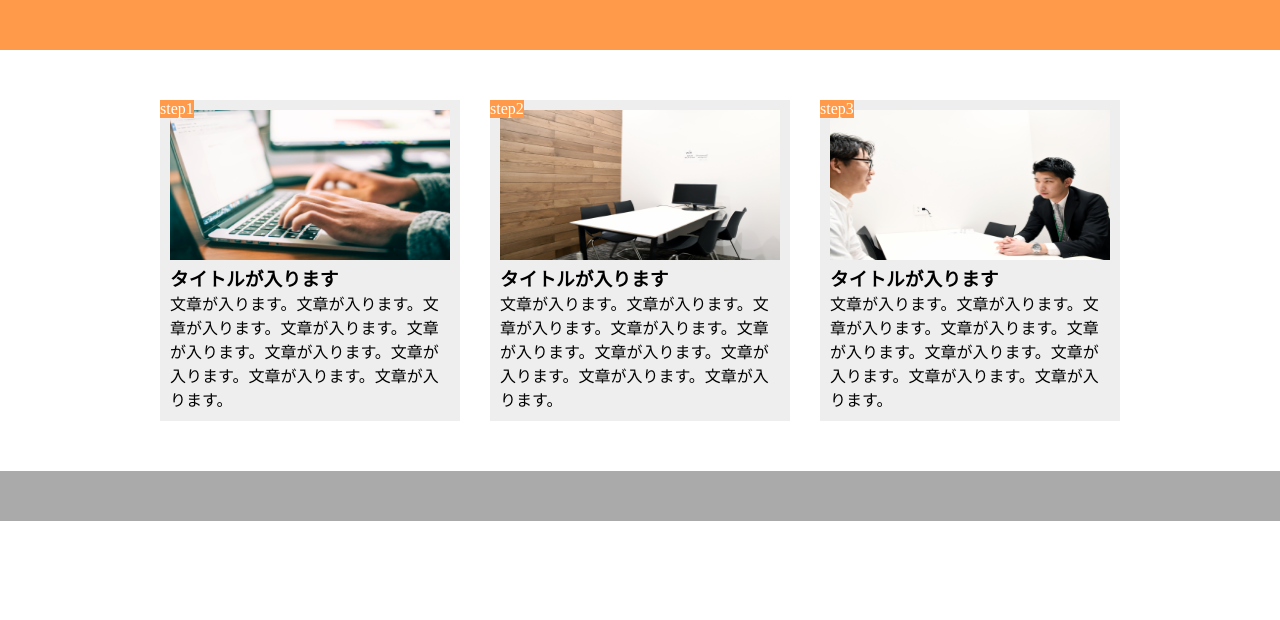
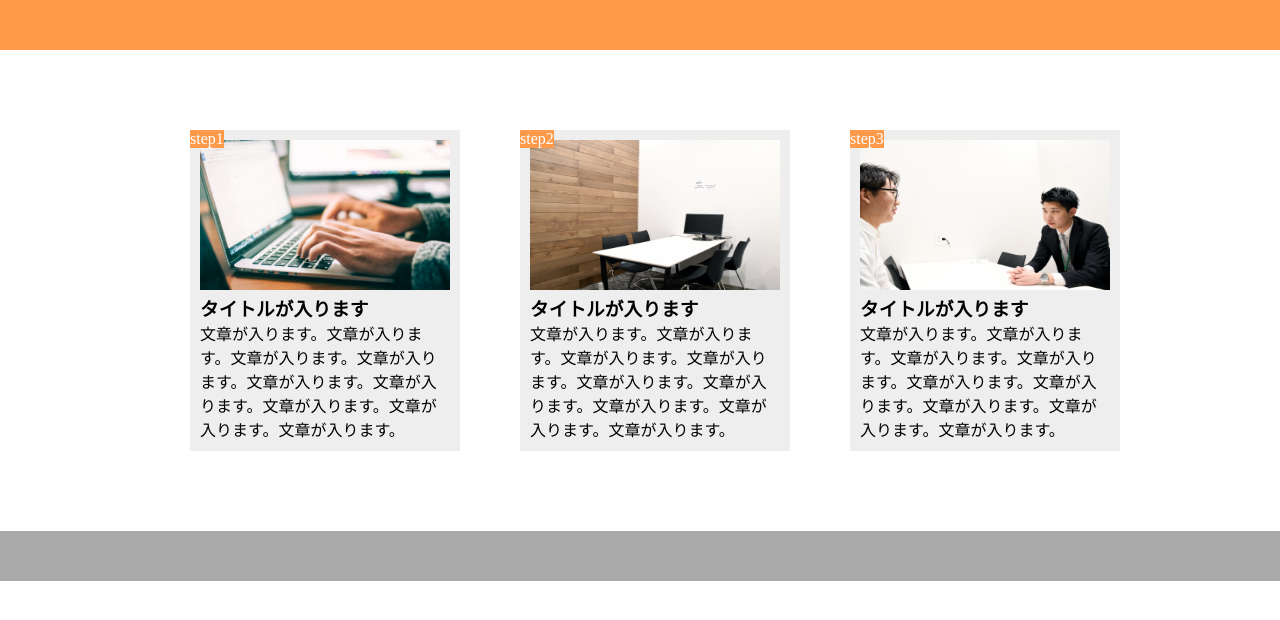
Before and after one commit to myaaai/HTML-task, a plain HTML site: page index.html in a window 1280 px wide. Drawn offline with Linux system fonts and the light colour scheme.

Commit message:
Initial Commit

```diff
--- a/style.css
+++ b/style.css
@@ -17,7 +17,7 @@ main {
 
 .step-box {
   width: 300px;
-  margin-right: 30px;
+  margin: 30px;
   padding: 10px;
   position: relative;
   background-color: #eeeeee;
```
